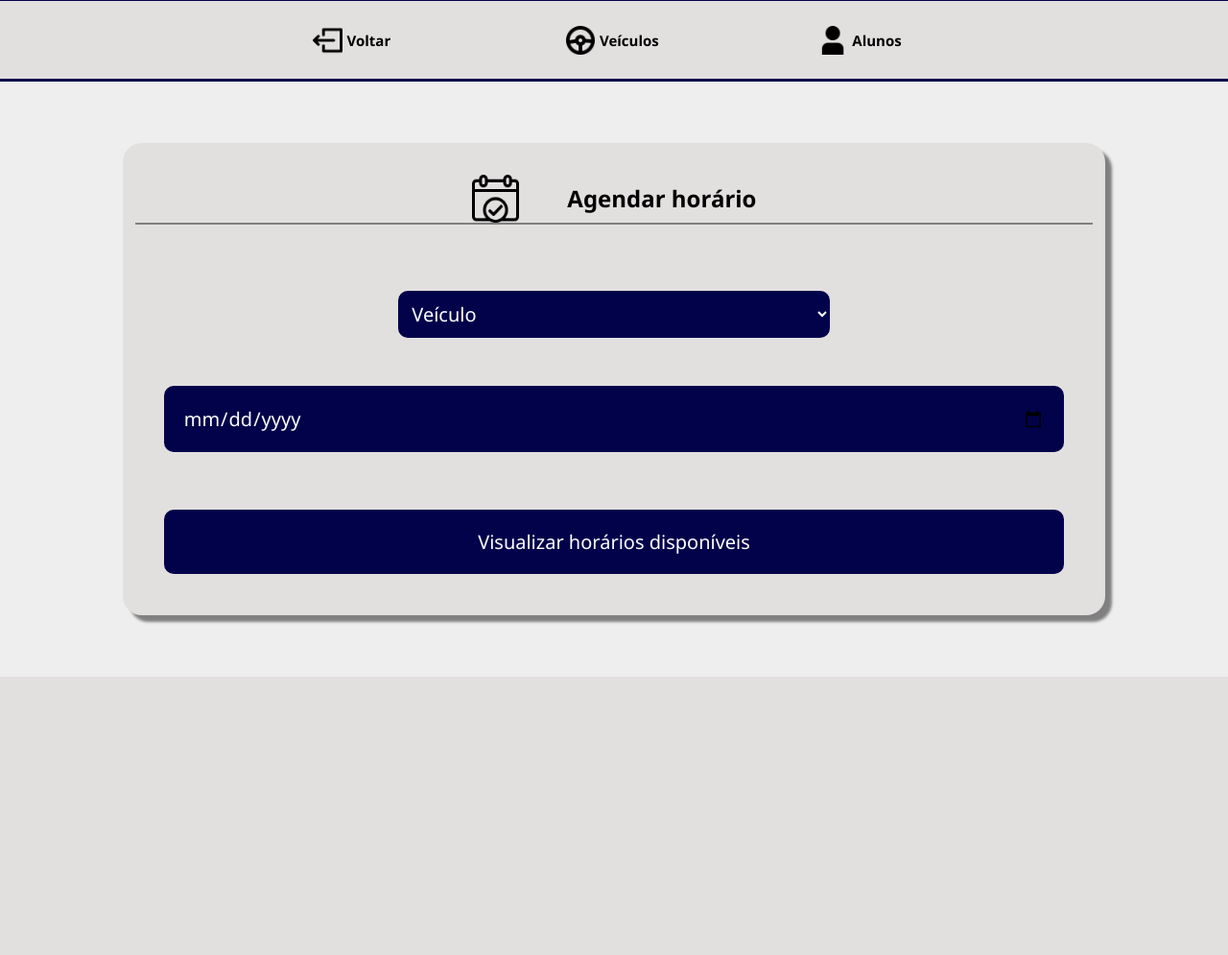
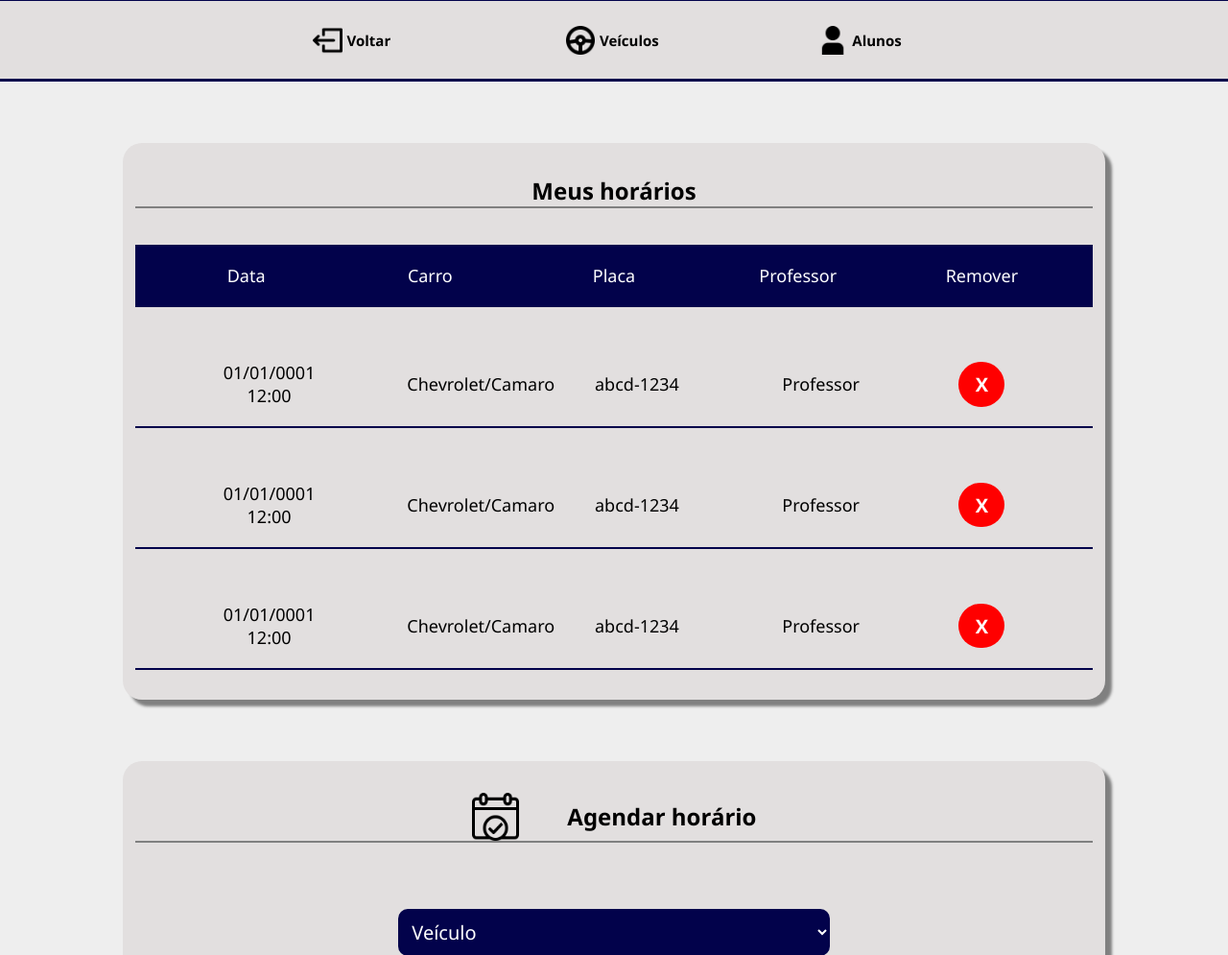
Before and after one commit to DevGuilhermeAraujo/AutoMob-PlataformaParaAutoEscola, a PHP site: page /Usuario/homeUsuario.php in a window 1280 px wide. Shown: the part 185-1180 px from the top of the page at 96% size. Before the commit the page ends 890 px from the top, so only its background shows below. Run offline with PHP 8.4, Linux system fonts and the light colour scheme; data that the repository does not hold is empty.

Commit message:
front.homeFull.concluida

```diff
--- a/Usuario/homeUsuario.php
+++ b/Usuario/homeUsuario.php
@@ -65,7 +65,39 @@ if (isset($_POST['data'])) {
         <a href=""><img class="iconeNav" src="../Imgs/icoVolante.png" alt="icone veículos"> Veículos</a>
         <a href=""><img class="iconeNav" src="../Imgs/icoUsuario.png" alt="icone usuários"> Alunos</a>
     </div>
-    <div class="visual">
+    <div class="Agenda">
+        <h2>Meus horários</h2>
+        <div class="titulos">
+            <p>
+                <span>Data</span>
+                <span>Carro</span>
+                <span>Placa</span>
+                <span>Professor</span>
+                <span>Remover</span>
+            </p>
+        </div>
+        <p>
+            <span>01/01/0001 12:00</span>
+            <span>Chevrolet/Camaro</span>
+            <span>abcd-1234</span>
+            <span>Professor</span>
+            <button>X</button>
+        </p>
+        <p>
+            <span>01/01/0001 12:00</span>
+            <span>Chevrolet/Camaro</span>
+            <span>abcd-1234</span>
+            <span>Professor</span>
+            <button>X</button>
+        </p>
+        <p>
+            <span>01/01/0001 12:00</span>
+            <span>Chevrolet/Camaro</span>
+            <span>abcd-1234</span>
+            <span>Professor</span>
+            <button>X</button>
+        </p>
+    </div>
     <form method="POST">
         <h2><img id="Agenda" src="../Imgs/icoAgenda.png" alt="icone agendamento"> Agendar horário</h2>
         <select>
@@ -96,7 +128,6 @@ if (isset($_POST['data'])) {
     <?php
     }
     ?>
-    </div>
 </body>
 
 </html>
--- a/index.css
+++ b/index.css
@@ -80,3 +80,51 @@ body{
     color: black;
     margin: 0% 5.5% 0% 5.5%;
 }
+.Agenda{
+    display: flex;
+    flex-flow: row wrap;
+    justify-content: center;
+    align-items: center;
+    background-color: #e2dfdf;
+    width: 80%;
+    margin: 5% 0% 5% 10%;
+    border-radius: 20px;
+    padding: 1%;
+    box-shadow: 7px 7px 3px gray;
+}
+.titulos{
+    width: 100%;
+    display: flex;
+    justify-content: center;
+}
+.titulos p{
+    color: white;
+    background-color: #02024b;
+    font-size: 20px;
+    padding: 2%;
+}
+.Agenda p{
+    width: 100%;
+    display: flex;
+    justify-content: center;
+    align-items: center;
+    padding: 2%;
+    border-bottom: #02024b 2px solid;
+    font-weight: 500;
+    font-size: 18px;
+}
+.Agenda p span,button{
+    width: 10%;
+    margin: 0% 5% 0% 5%;
+    text-align: center;
+}
+.Agenda p button{
+    border-radius: 50px;
+    background-color: red;
+    color: white;
+    font-size: 20px;
+    border: none;
+    font-weight: 900;
+    padding: 1%;
+    width: 5%;
+}
```
Lines whose indentation alone changed are shown as unchanged.
